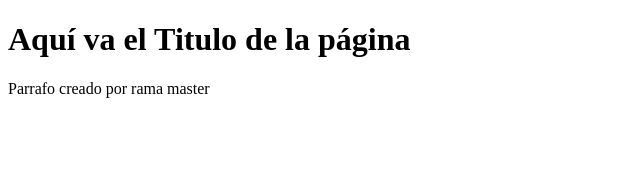
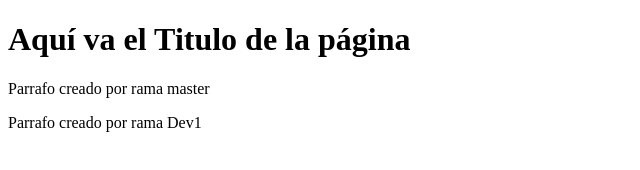
Before and after one commit to Alejandro920708/Proyect-Web-CompanyD, a plain HTML site: page Index.html in a window 1280 px wide. Shown: the whole page, without its empty margins (0-640 px from the left). Drawn offline with Linux system fonts and the light colour scheme.

Commit message:
Parrafo creado por Dev1

```diff
--- a/Index.html
+++ b/Index.html
@@ -9,5 +9,6 @@
 <body>
     <h1>Aquí va el Titulo de la página</h1>
     <p>Parrafo creado por rama master</p>
+    <p>Parrafo creado por rama Dev1</p>
 </body>
 </html>
```
